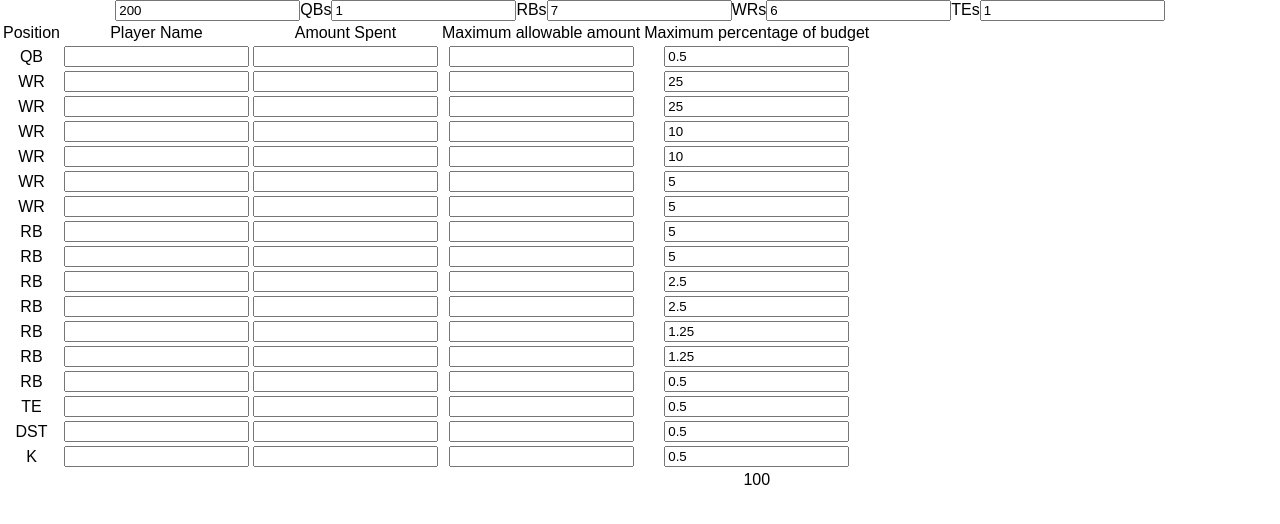
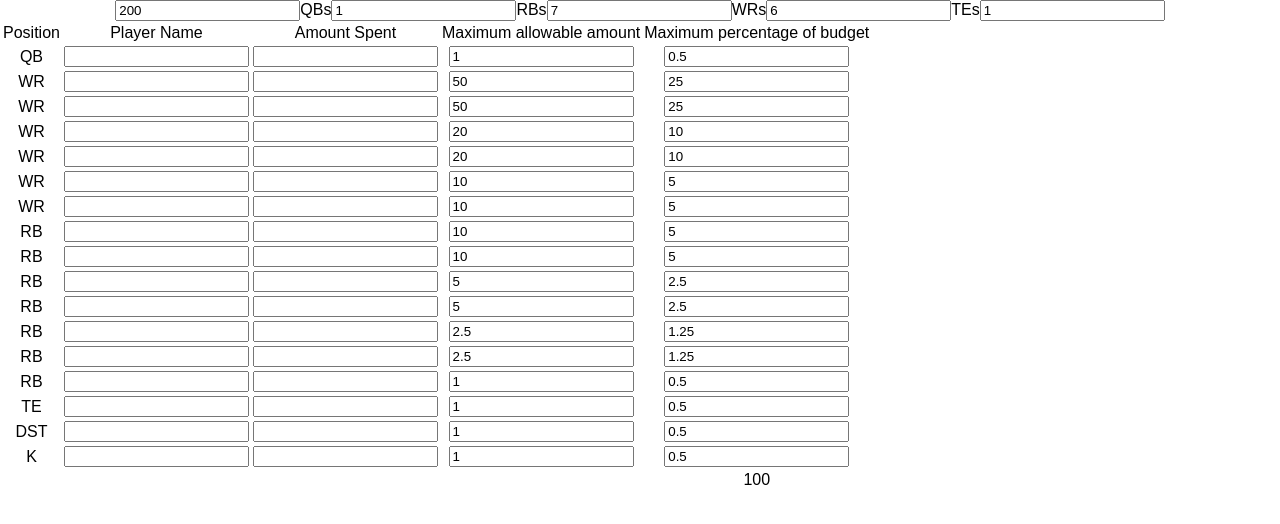
Before and after one commit to severnsc/ff-app, a React (Create React App) app: page / in a window 1280 px wide. Shown: the top 524 px of the page. Built offline with nearby package versions, Linux system fonts and the light colour scheme.

Commit message:
Working on dynamic max spend values

```diff
--- a/src/App.js
+++ b/src/App.js
@@ -8,11 +8,19 @@ class PlayerRow extends Component {
     this.state = {
       percentage: this.props.percentage,
       oldPercentage: null,
+      max: null,
     };
+    this.calculateMax = this.calculateMax.bind(this);
   }
 
   handleBlur() {
     this.props.percentageChange(this.state.oldPercentage, this.state.percentage);
+  }
+
+  calculateMax() {
+    let multiplier = this.state.percentage / 100;
+    let max = parseInt(this.props.budget) * multiplier;
+    return max;
   }
 
   render() {
@@ -21,7 +29,7 @@ class PlayerRow extends Component {
         <td>{this.props.position}</td>
         <td><input type="text" /></td>
         <td><input type="text" /></td>
-        <td><input type="text" readOnly /></td>
+        <td><input type="text" readOnly value={this.calculateMax()} onChange={(event) => this.setState({max: event.target.value})} /></td>
         <td><input type="text" value={this.state.percentage}
           onChange={(event) => this.setState({percentage: event.target.value})}
           onFocus={(event) => this.setState({oldPercentage: event.target.value})}
@@ -41,29 +49,29 @@ class PlayerRows extends Component {
       rbs: 7,
       wrs: 6,
       tes: 1,
-      sum: 100,
-      qbRows: [<PlayerRow position="QB" key="1" percentage={.5} percentageChange={this.calculateSum.bind(this)} />],
-      rbRows: [
-        <PlayerRow position="RB" key="1" percentage={5} percentageChange={this.calculateSum.bind(this)} />,
-        <PlayerRow position="RB" key="2" percentage={5} percentageChange={this.calculateSum.bind(this)} />,
-        <PlayerRow position="RB" key="3" percentage={2.5} percentageChange={this.calculateSum.bind(this)} />,
-        <PlayerRow position="RB" key="4" percentage={2.5} percentageChange={this.calculateSum.bind(this)} />,
-        <PlayerRow position="RB" key="5" percentage={1.25} percentageChange={this.calculateSum.bind(this)} />,
-        <PlayerRow position="RB" key="6" percentage={1.25} percentageChange={this.calculateSum.bind(this)} />,
-        <PlayerRow position="RB" key="7" percentage={.5} percentageChange={this.calculateSum.bind(this)} />,
-      ],
-      wrRows: [
-        <PlayerRow position="WR" key="1" percentage={25} percentageChange={this.calculateSum.bind(this)} />,
-        <PlayerRow position="WR" key="2" percentage={25} percentageChange={this.calculateSum.bind(this)} />,
-        <PlayerRow position="WR" key="3" percentage={10} percentageChange={this.calculateSum.bind(this)} />,
-        <PlayerRow position="WR" key="4" percentage={10} percentageChange={this.calculateSum.bind(this)} />,
-        <PlayerRow position="WR" key="5" percentage={5} percentageChange={this.calculateSum.bind(this)} />,
-        <PlayerRow position="WR" key="6" percentage={5} percentageChange={this.calculateSum.bind(this)} />,
-      ],
-      teRows: [
-        <PlayerRow position="TE" key="1" percentage={.5} percentageChange={this.calculateSum.bind(this)} />,
-      ],
+      sum: 100
     };
+    this.qbRows = [<PlayerRow position="QB" key="1" percentage={.5} percentageChange={this.calculateSum.bind(this)} budget={this.state.budget} />];
+    this.rbRows = [
+        <PlayerRow position="RB" key="1" percentage={5} percentageChange={this.calculateSum.bind(this)} budget={200} />,
+        <PlayerRow position="RB" key="2" percentage={5} percentageChange={this.calculateSum.bind(this)} budget={200} />,
+        <PlayerRow position="RB" key="3" percentage={2.5} percentageChange={this.calculateSum.bind(this)} budget={200} />,
+        <PlayerRow position="RB" key="4" percentage={2.5} percentageChange={this.calculateSum.bind(this)} budget={200} />,
+        <PlayerRow position="RB" key="5" percentage={1.25} percentageChange={this.calculateSum.bind(this)} budget={200} />,
+        <PlayerRow position="RB" key="6" percentage={1.25} percentageChange={this.calculateSum.bind(this)} budget={200} />,
+        <PlayerRow position="RB" key="7" percentage={.5} percentageChange={this.calculateSum.bind(this)} budget={200} />,
+      ];
+    this.wrRows = [
+        <PlayerRow position="WR" key="1" percentage={25} percentageChange={this.calculateSum.bind(this)} budget={200} />,
+        <PlayerRow position="WR" key="2" percentage={25} percentageChange={this.calculateSum.bind(this)} budget={200} />,
+        <PlayerRow position="WR" key="3" percentage={10} percentageChange={this.calculateSum.bind(this)} budget={200} />,
+        <PlayerRow position="WR" key="4" percentage={10} percentageChange={this.calculateSum.bind(this)} budget={200} />,
+        <PlayerRow position="WR" key="5" percentage={5} percentageChange={this.calculateSum.bind(this)} budget={200} />,
+        <PlayerRow position="WR" key="6" percentage={5} percentageChange={this.calculateSum.bind(this)} budget={200} />,
+      ];
+    this.teRows = [
+        <PlayerRow position="TE" key="1" percentage={.5} percentageChange={this.calculateSum.bind(this)} budget={200} />,
+      ];
     this.updateQBRows = this.updateQBRows.bind(this);
     this.updateRBRows = this.updateRBRows.bind(this);
     this.updateWRRows = this.updateWRRows.bind(this);
@@ -72,38 +80,29 @@ class PlayerRows extends Component {
   }
 
   updateQBRows(event) {
-    let qbRows = [];
     let qbKeys = [...Array(parseInt(event.target.value)).keys()];
-    qbRows = qbKeys.map((x) => {return <PlayerRow position="QB" key={x} percentageChange={this.calculateSum} /> });
-    this.setState({qbRows});
+    this.qbRows = qbKeys.map((x) => {return <PlayerRow position="QB" key={x} percentageChange={this.calculateSum} budget={this.state.budget} /> });
   }
 
   updateRBRows(event) {
-    let rbRows = [];
     let rbKeys = [...Array(parseInt(event.target.value)).keys()];
-    rbRows = rbKeys.map((x) => {return <PlayerRow position="RB" key={x} percentageChange={this.calculateSum} /> });
-    this.setState({rbRows});
+    this.rbRows = rbKeys.map((x) => {return <PlayerRow position="RB" key={x} percentageChange={this.calculateSum} budget={this.state.budget} /> });
   }
 
   updateWRRows(event) {
-    let wrRows = [];
     let wrKeys = [...Array(parseInt(event.target.value)).keys()];
-    wrRows = wrKeys.map((x) => {return <PlayerRow position="WR" key={x} percentageChange={this.calculateSum} /> });
-    this.setState({wrRows});
+    this.wrRows = wrKeys.map((x) => {return <PlayerRow position="WR" key={x} percentageChange={this.calculateSum} budget={this.state.budget} /> });
   }
 
   updateTERows(event) {
-    let teRows = [];
     let teKeys = [...Array(parseInt(event.target.value)).keys()];
-    teRows = teKeys.map((x) => {return <PlayerRow position="TE" key={x} percentageChange={this.calculateSum} /> });
-    this.setState({teRows});
+    this.teRows = teKeys.map((x) => {return <PlayerRow position="TE" key={x} percentageChange={this.calculateSum} budget={this.state.budget} /> });
   }
 
   calculateSum(oldValue, newValue) {
     let difference = (newValue * 10 - oldValue * 10)/10;
     let sum = (this.state.sum * 10 + difference * 10)/10;
     this.setState({sum});
-    console.log(difference);
   }
 
   render() {
@@ -153,12 +152,12 @@ class PlayerRows extends Component {
               </tr>
             </thead>
             <tbody>
-            {this.state.qbRows}
-            {this.state.wrRows}
-            {this.state.rbRows}
-            {this.state.teRows}
-            <PlayerRow position="DST" percentage={.5} percentageChange={this.calculateSum} />
-            <PlayerRow position="K" percentage={.5} percentageChange={this.calculateSum} />
+            {this.qbRows}
+            {this.wrRows}
+            {this.rbRows}
+            {this.teRows}
+            <PlayerRow position="DST" percentage={.5} percentageChange={this.calculateSum} budget={this.state.budget} />
+            <PlayerRow position="K" percentage={.5} percentageChange={this.calculateSum} budget={this.state.budget} />
             <tr>
               <td></td>
               <td></td>
```
